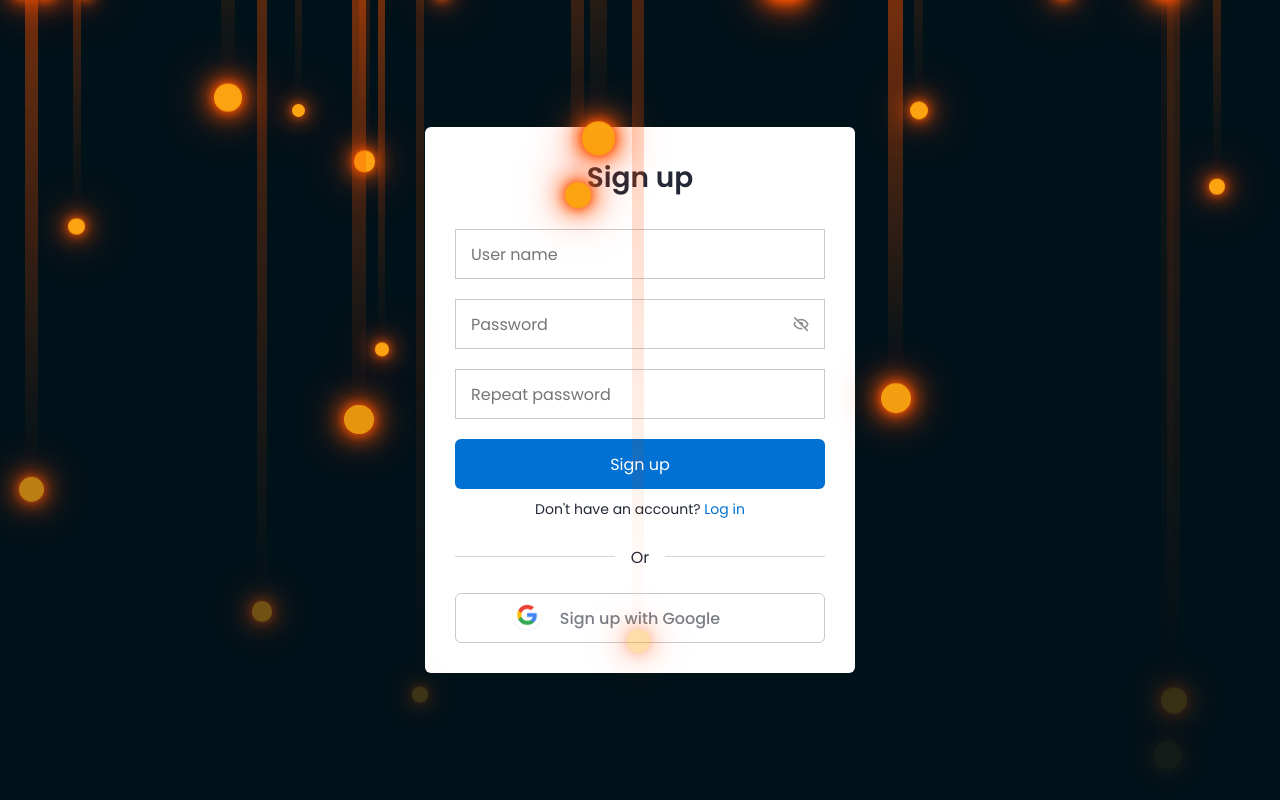
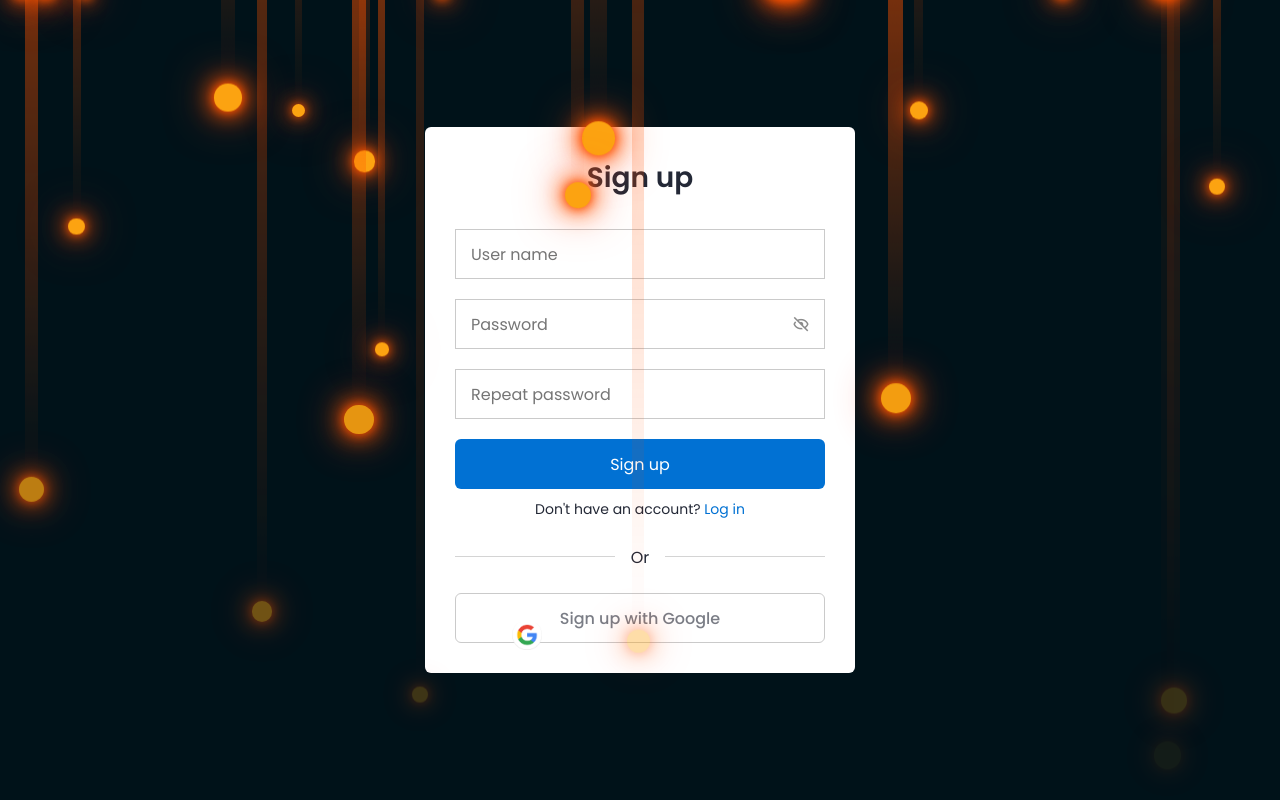
Before and after one commit to 0MAVM0/Normal-site, a Django app: page /registrate/ in a window 1280 px wide. Run offline with Django 4.2, Linux system fonts and the light colour scheme.

Commit message:
Remaked migrations and fixed small bug with CSS

```diff
--- a/PerfectChoice/main/templates/main/allAuth/registrator.html
+++ b/PerfectChoice/main/templates/main/allAuth/registrator.html
@@ -44,7 +44,7 @@
 
         <div class="media-option">
             <a href="{% url 'google_login' %}" class="field google">
-                <img src="{% static 'images/google.png' %}" class="google-img">
+                <img src="{% static 'images/google.png' %}" class="google-img reg">
                 <span>Sign up with Google</span>
             </a>
         </div>
--- a/PerfectChoice/static/styles/allAuth/log_reg.css
+++ b/PerfectChoice/static/styles/allAuth/log_reg.css
@@ -183,6 +183,12 @@ img.google-img {
   left: 40%;
 }
 
+img.google-img.reg {
+  position: absolute;
+  top: 77.5%;
+  left: 40%;
+}
+
 a.google {
   border: 1px solid #CACACA;
 }
```
Also changed, not shown: PerfectChoice/db.sqlite3, PerfectChoice/main/migrations/0001_initial.py.
